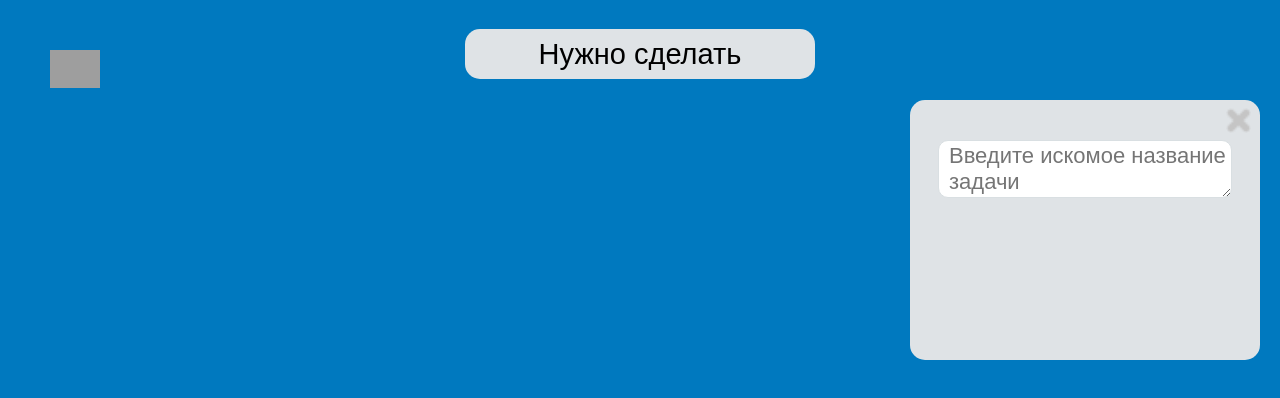
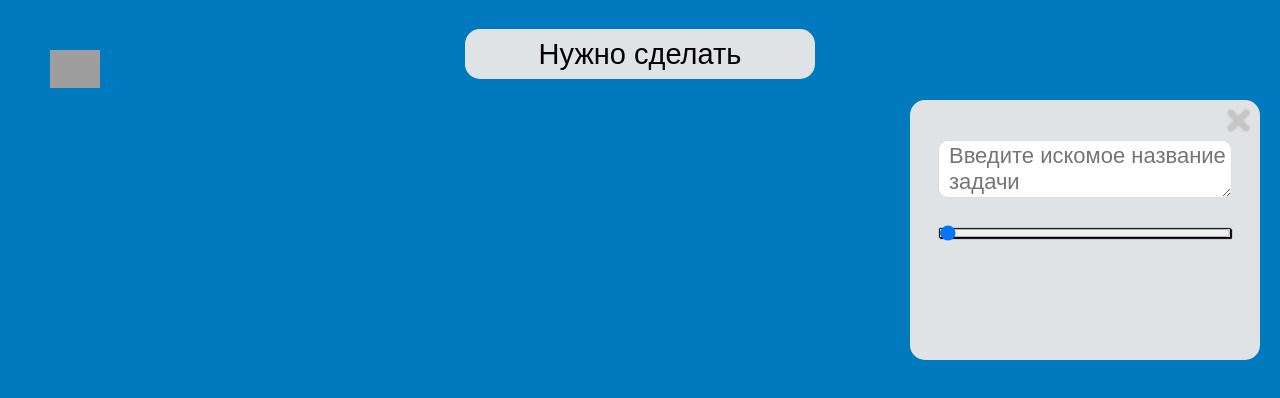
Before and after one commit to mihanizm56/ToDoReact, a React (Create React App) app: page / in a window 1280 px wide. Both pictures are taken after a click on the button 1205 px from the left and 75 px from the top of the page. Shown: the top 398 px of the page. Built offline with nearby package versions, Linux system fonts and the light colour scheme; grey boxes are pictures that could not be loaded.

Commit message:
fixing filterTime

```diff
--- a/src/App.js
+++ b/src/App.js
@@ -1,4 +1,5 @@
 import React, { Component } from "react";
+
 import "./App.css";
 
 import AddForm from "./components/addForm";
@@ -8,14 +9,20 @@ import ItemsMainTitle from "./components/itemsMainTitle";
 import SortForm from "./components/sortTextForm";
 import FilterIcon from "./components/filterIcon";
 
-import { getFormData } from "./scripts/scripts";
+import { getFormData} from "./scripts/scripts";
+// import { getFormData,getTime } from "./scripts/scripts";
 
 class App extends Component {
   constructor() {
     super();
 
     const listData = localStorage.data ? JSON.parse(localStorage.data) : [];
-    this.state = { listData: listData, isOpen: false, isFilterOpen: false};
+    this.state = {
+      listData: listData,
+      isOpen: false,
+      isFilterOpen: false,
+      value:0
+    };
   }
 
   ///////////// Block of functions
@@ -35,7 +42,7 @@ class App extends Component {
   };
 
   removeItem = id => {
-    const arrayOfTasks = [...this.state.listData].filter(item => item.id != id);
+    const arrayOfTasks = [...this.state.listData].filter(item => item.id !== id);
     localStorage.data = JSON.stringify(arrayOfTasks);
     return this.setState({ ...this.state, listData: arrayOfTasks });
   };
@@ -43,7 +50,7 @@ class App extends Component {
   saveItem = id => {
     const arrayOfTasks = [...this.state.listData];
     arrayOfTasks.forEach(element => {
-      if (element.id == id) element.isMaking = false;
+      if (element.id === id) element.isMaking = false;
     });
     localStorage.data = JSON.stringify(arrayOfTasks);
     return this.setState({ ...this.state, listData: arrayOfTasks });
@@ -52,7 +59,7 @@ class App extends Component {
   changeMakingStatus = id => {
     const arrayOfTasks = [...this.state.listData];
     arrayOfTasks.forEach(element => {
-      if (element.id == id) element.isMaking = true;
+      if (element.id === id) element.isMaking = true;
     });
     localStorage.data = JSON.stringify(arrayOfTasks);
     return this.setState({ ...this.state, listData: arrayOfTasks });
@@ -61,7 +68,7 @@ class App extends Component {
   changeDoneStatus = id => {
     const arrayOfTasks = [...this.state.listData];
     arrayOfTasks.forEach(element => {
-      if (element.id == id) element.done = !element.done;
+      if (element.id === id) element.done = !element.done;
     });
     localStorage.data = JSON.stringify(arrayOfTasks);
     return this.setState({ ...this.state, listData: arrayOfTasks });
@@ -75,38 +82,65 @@ class App extends Component {
   changeFilterStatus = parameter => {
     console.log(parameter);
     return this.setState({ ...this.state, isFilterOpen: parameter });
-  }
+  };
 
   changeText = (id, text, parameter) => {
     const arrayOfTasks = [...this.state.listData];
 
     if (parameter === "title") {
       arrayOfTasks.forEach(element => {
-        if (element.id == id) element.title = text;
+        if (element.id === id) element.title = text;
       });
     }
 
     if (parameter === "task") {
       arrayOfTasks.forEach(element => {
-        if (element.id == id) element.text = text;
+        if (element.id === id) element.text = text;
       });
     }
     return this.setState({ ...this.state, listData: arrayOfTasks });
   };
 
-  filterList = text => {
-    const defaultArray = localStorage.data ? JSON.parse(localStorage.data) : []
+  filterList = (value,parameter='text') => {
+    console.log(value,parameter)
+    const defaultArray = localStorage.data ? JSON.parse(localStorage.data) : [];
 
-    if(text) {
-      const arrayOfFilteredTasks = defaultArray.filter(
-        element => element.text.indexOf(text) >= 0
-      );
+    if (parameter) {
+      let arrayOfFilteredTasks = []
+      if(parameter === 'text'){
+        arrayOfFilteredTasks = defaultArray.filter(
+          element => element.text.indexOf(value) >= 0
+        );
+      }
+      // if(parameter === 'time'){
+      //   arrayOfFilteredTasks = defaultArray.filter(
+      //     element => element.time.indexOf(value) >= 0
+      //   );
+      // }
 
       return this.setState({ ...this.state, listData: arrayOfFilteredTasks });
     }
-
     return this.setState({ ...this.state, listData: defaultArray });
   };
+
+  filterTimeList = value => {
+ console.log(value)
+  //   if(value < 50) {
+  //     let time = new Date('2018-11-19')
+  //     this.filterList(getTime(time),'time')
+  //   }
+  //   else if(value >= 50 && value <= 98) {
+  //     let time = new Date('2018-11-20')
+
+  //   }
+  //   else{
+  //     let time = new Date('2018-11-21')
+  //     this.filterList(getTime(time),'time')
+  //   }
+
+  //   return this.setState({ ...this.state,value });
+   }
+
 
   render() {
     const { isOpen, listData, isFilterOpen } = this.state;
@@ -130,8 +164,16 @@ class App extends Component {
           changeFormStatus={this.changeFormStatus}
           getFormData={getFormData}
         />
-        <FilterIcon isFilterOpen={isFilterOpen} changeFilterStatus={this.changeFilterStatus}/>
-        <SortForm filterList={this.filterList} isFilterOpen={isFilterOpen} changeFilterStatus={this.changeFilterStatus}/>
+        <FilterIcon
+          isFilterOpen={isFilterOpen}
+          changeFilterStatus={this.changeFilterStatus}
+        />
+        <SortForm
+          filterList={this.filterList}
+          isFilterOpen={isFilterOpen}
+          changeFilterStatus={this.changeFilterStatus}
+          filterTimeList={this.filterTimeList}
+        />
       </div>
     );
   }
--- a/src/components/sortTextForm.js
+++ b/src/components/sortTextForm.js
@@ -56,18 +56,80 @@ const InputFilter = styled.textarea`
   font-size: 22px;
   border: 0.5px solid #d9dfe2;
   border-radius: 10px;
-  outline: 0;
+  outline: none;
 `;
 
-export default ({ filterList, isFilterOpen, changeFilterStatus }) => {
+const InputTimeFilter = styled.input`
+  width: 83%;
+  margin-top:30px;
+  height: 8.4px;
+  cursor: pointer;
+  box-shadow: 1px 1px 1px #000000, 0px 0px 1px #0d0d0d;
+  background: #3071a9;
+  border-radius: 1.3px;
+  border: 0.2px solid #010101;
+
+  &:focus::-webkit-slider-runnable-track {
+    background: transparent;
+  }
+
+  &::-moz-range-track {
+    width: 83%;
+    height: 8.4px;
+    cursor: pointer;
+    box-shadow: 1px 1px 1px #000000, 0px 0px 1px #0d0d0d;
+    background: #3071a9;
+    border-radius: 1.3px;
+    border: 0.2px solid #010101;
+  }
+
+  &::-ms-track {
+    width: 80%;
+    height: 8.4px;
+    cursor: pointer;
+    background: transparent;
+    border-color: transparent;
+    border-width: 16px 0;
+    color: black;
+  }
+  &::-ms-fill-lower {
+    background: #2a6495;
+    border: 0.2px solid #010101;
+    border-radius: 2.6px;
+    box-shadow: 1px 1px 1px #000000, 0px 0px 1px #0d0d0d;
+  }
+  &:focus::-ms-fill-lower {
+    background: black;
+  }
+  &::-ms-fill-upper {
+    background: #3071a9;
+    border: 0.2px solid #010101;
+    border-radius: 2.6px;
+    box-shadow: 1px 1px 1px #000000, 0px 0px 1px #0d0d0d;
+  }
+  &:focus::-ms-fill-upper {
+    background: #367ebd;
+  }
+
+`;
+
+export default ({ filterList, isFilterOpen, changeFilterStatus,filterTimeList }) => {
   return isFilterOpen ? (
     <FilterFormWrapper>
       <CloseForm onClick={() => changeFilterStatus(!isFilterOpen)} />
       <InputFilter
         type="text"
         placeholder="Введите искомое название задачи"
-        onKeyUp={input => filterList(input.target.value)}
+        onChange={input => filterList(input.target.value)}
       />
+      <InputTimeFilter type="range" defaultValue={0} list="steplist" step="50" onMouseUp={input => filterTimeList(input.target.value)}/>
+
+      <datalist id="tickmarks">
+        <option value="0"/>
+        <option value="50"/>
+        <option value="100"/>
+      </datalist>
+
     </FilterFormWrapper>
   ) : null;
 };
```
Also changed, not shown: 1 other file (tests, documents, lock files or other folders).
